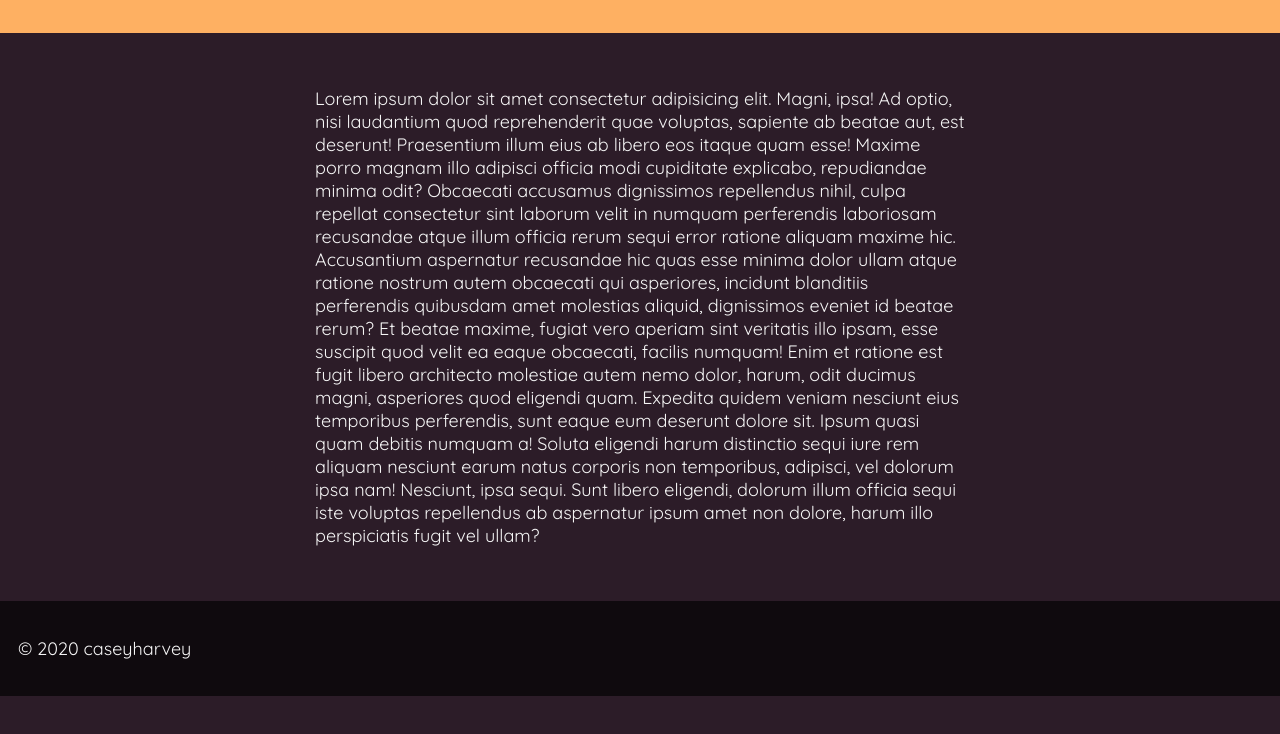
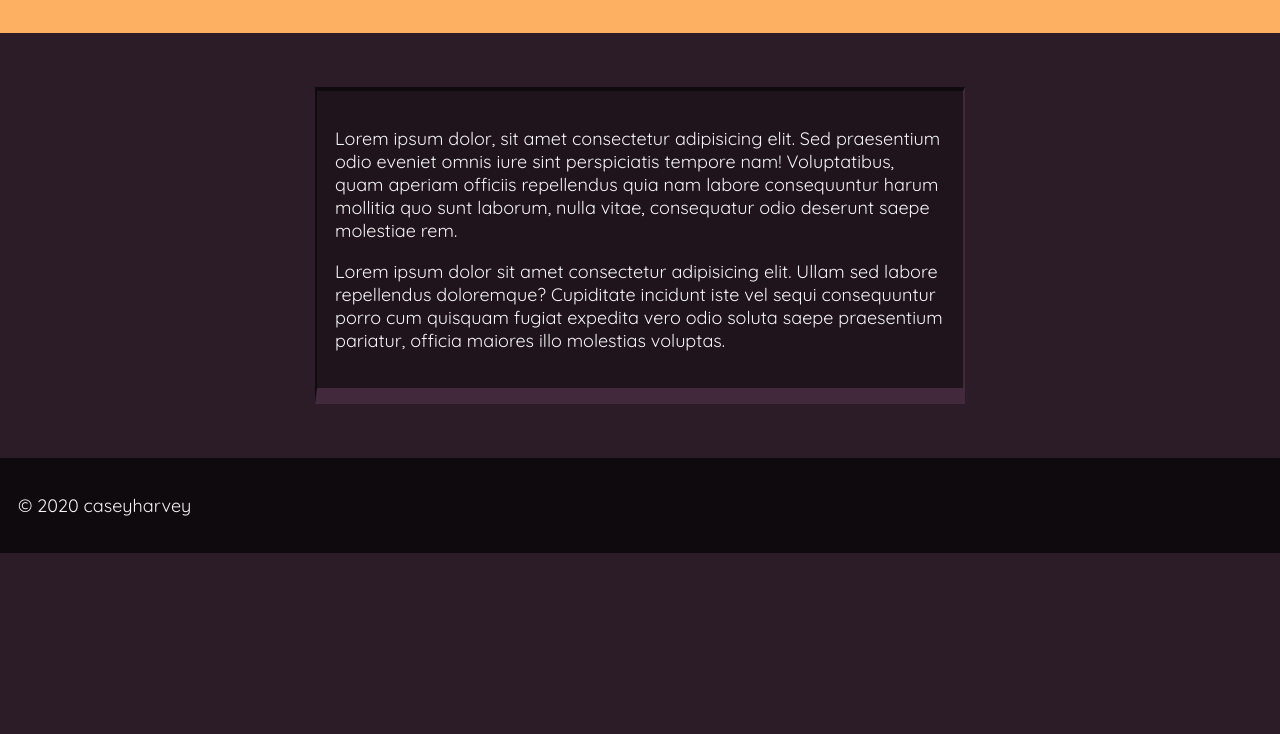
Before and after one commit to caseyharvey/portfolio-v2, a Gatsby site: page / in a window 1280 px wide. Shown: the part 62-796 px from the top of the page. Built offline with nearby package versions, Linux system fonts and the light colour scheme; Gatsby itself is replaced by a stand-in of ours.

Commit message:
Refactor

```diff
--- a/src/pages/index.tsx
+++ b/src/pages/index.tsx
@@ -2,35 +2,28 @@ import React from "react"
 // import { Link } from "gatsby"
 
 import Layout from "../components/Layout/Layout"
+import Text from "../components/Text/Text"
 // import Image from "../components/image"
 import SEO from "../components/seo"
 
 const IndexPage = () => (
   <Layout>
     <SEO title="Home" />
-    <div>
-      Lorem ipsum dolor sit amet consectetur adipisicing elit. Magni, ipsa! Ad
-      optio, nisi laudantium quod reprehenderit quae voluptas, sapiente ab
-      beatae aut, est deserunt! Praesentium illum eius ab libero eos itaque quam
-      esse! Maxime porro magnam illo adipisci officia modi cupiditate explicabo,
-      repudiandae minima odit? Obcaecati accusamus dignissimos repellendus
-      nihil, culpa repellat consectetur sint laborum velit in numquam
-      perferendis laboriosam recusandae atque illum officia rerum sequi error
-      ratione aliquam maxime hic. Accusantium aspernatur recusandae hic quas
-      esse minima dolor ullam atque ratione nostrum autem obcaecati qui
-      asperiores, incidunt blanditiis perferendis quibusdam amet molestias
-      aliquid, dignissimos eveniet id beatae rerum? Et beatae maxime, fugiat
-      vero aperiam sint veritatis illo ipsam, esse suscipit quod velit ea eaque
-      obcaecati, facilis numquam! Enim et ratione est fugit libero architecto
-      molestiae autem nemo dolor, harum, odit ducimus magni, asperiores quod
-      eligendi quam. Expedita quidem veniam nesciunt eius temporibus
-      perferendis, sunt eaque eum deserunt dolore sit. Ipsum quasi quam debitis
-      numquam a! Soluta eligendi harum distinctio sequi iure rem aliquam
-      nesciunt earum natus corporis non temporibus, adipisci, vel dolorum ipsa
-      nam! Nesciunt, ipsa sequi. Sunt libero eligendi, dolorum illum officia
-      sequi iste voluptas repellendus ab aspernatur ipsum amet non dolore, harum
-      illo perspiciatis fugit vel ullam?
-    </div>
+    <Text>
+      <p>
+        Lorem ipsum dolor, sit amet consectetur adipisicing elit. Sed
+        praesentium odio eveniet omnis iure sint perspiciatis tempore nam!
+        Voluptatibus, quam aperiam officiis repellendus quia nam labore
+        consequuntur harum mollitia quo sunt laborum, nulla vitae, consequatur
+        odio deserunt saepe molestiae rem.
+      </p>
+      <p>
+        Lorem ipsum dolor sit amet consectetur adipisicing elit. Ullam sed
+        labore repellendus doloremque? Cupiditate incidunt iste vel sequi
+        consequuntur porro cum quisquam fugiat expedita vero odio soluta saepe
+        praesentium pariatur, officia maiores illo molestias voluptas.
+      </p>
+    </Text>
   </Layout>
 )
 
--- a/src/sass-modules/_utilities.sass
+++ b/src/sass-modules/_utilities.sass
@@ -5,6 +5,6 @@
 
 @mixin flex ($fd, $jc, $ai)
     display: flex
-    align-items: $ai
     flex-direction: $fd
     justify-content: $jc
+    align-items: $ai
```
